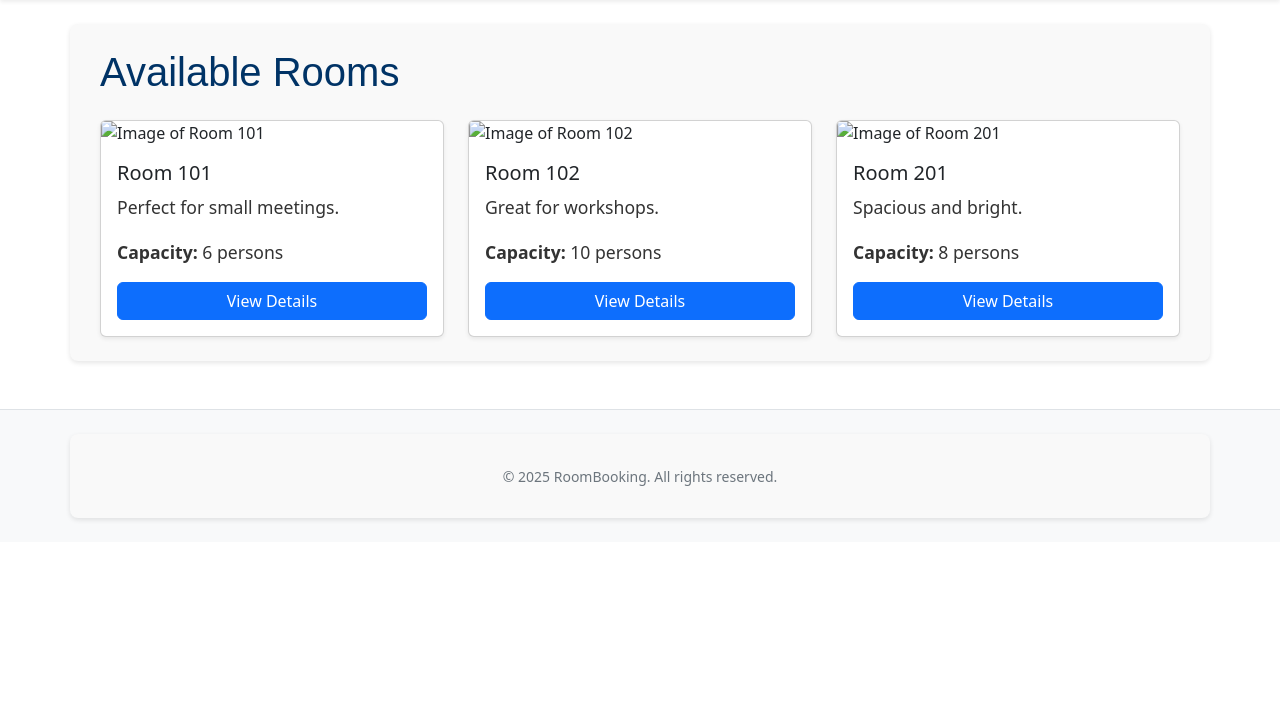
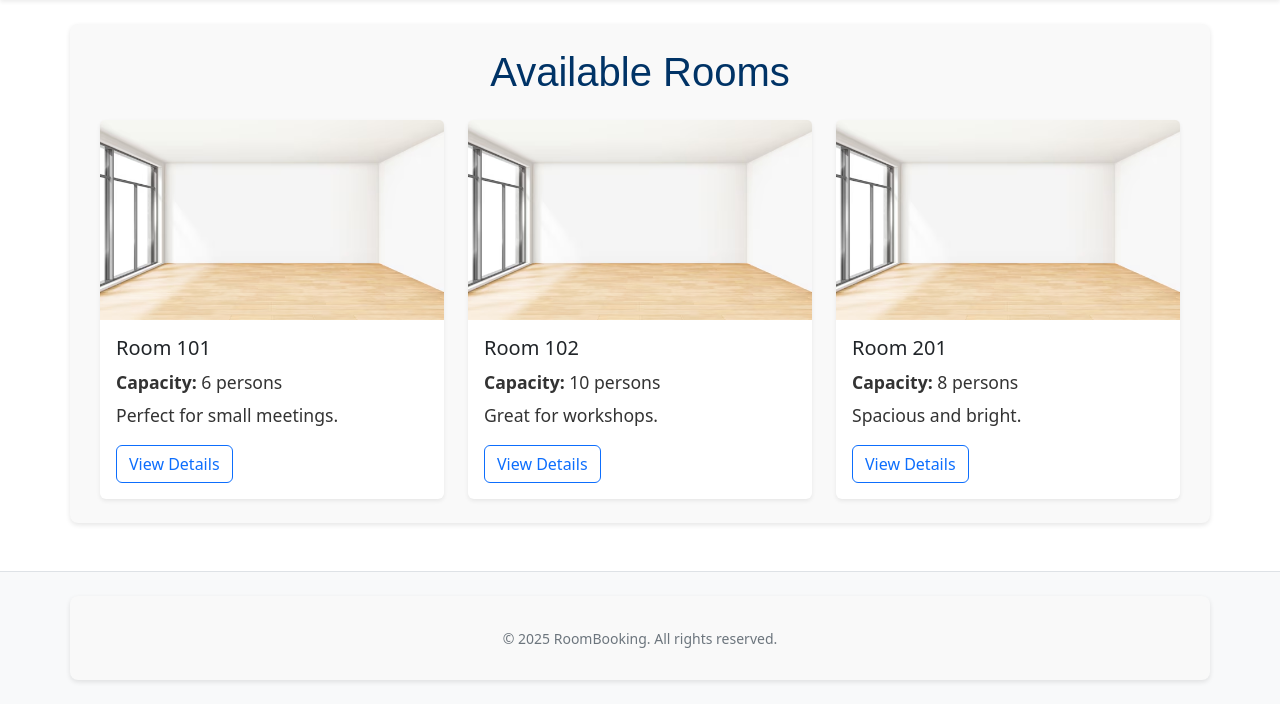
Before and after one commit to OleksandrLapshin564/Roombooking, a Django app: page / in a window 1280 px wide. Shown: the part 128-832 px from the top of the page. Before the commit the page ends 650 px from the top, so only its background shows below. Run offline with Django 4.2, Linux system fonts and the light colour scheme; some libraries are stand-ins or nearby versions.

Commit message:
Update project: refreshed templates, static files, and Docker settings

```diff
--- a/booking/templates/booking/room_list.html
+++ b/booking/templates/booking/room_list.html
@@ -1,22 +1,22 @@
 {% extends 'booking/base.html' %}
-
-{% block title %}Available Rooms - RoomBooking{% endblock %}
+{% load static %}
+{% block title %}Available Rooms{% endblock %}
 
 {% block content %}
-<h1 class="mb-4">Available Rooms</h1>
+<h1 class="mb-4 text-center">Available Rooms</h1>
 
 <div class="row row-cols-1 row-cols-md-3 g-4">
   {% for room in rooms %}
   <div class="col">
-    <div class="card h-100 shadow-sm">
-      <!-- You can replace src with the actual image, it's a stub now -->
-      <img src="https://via.placeholder.com/400x200?text={{ room.name|urlencode }}"
-           class="card-img-top" alt="Image of {{ room.name }}">
+    <div class="card h-100 shadow-sm border-0">
+      <!-- Room Image -->
+      <img src="{% static 'booking/images/room-placeholder.jpg' %}" class="card-img-top" alt="Room Image" style="height: 200px; object-fit: cover;">
+
       <div class="card-body d-flex flex-column">
         <h5 class="card-title">{{ room.name }}</h5>
-        <p class="card-text flex-grow-1">{{ room.description }}</p>
-        <p class="card-text"><strong>Capacity:</strong> {{ room.capacity }} persons</p>
-        <a href="{% url 'room_detail' room.id %}" class="btn btn-primary mt-auto">View Details</a>
+        <p class="card-text mb-1"><strong>Capacity:</strong> {{ room.capacity }} persons</p>
+        <p class="card-text">{{ room.description }}</p>
+        <a href="{% url 'room_detail' room.id %}" class="btn btn-outline-primary mt-auto align-self-start">View Details</a>
       </div>
     </div>
   </div>
```
Also changed, not shown: booking/templates/booking/room_list_backup.html (added, +28 -0 lines), booking/static/booking/images/room-placeholder.avif (added), booking/static/booking/images/room-placeholder.jpg (added).
